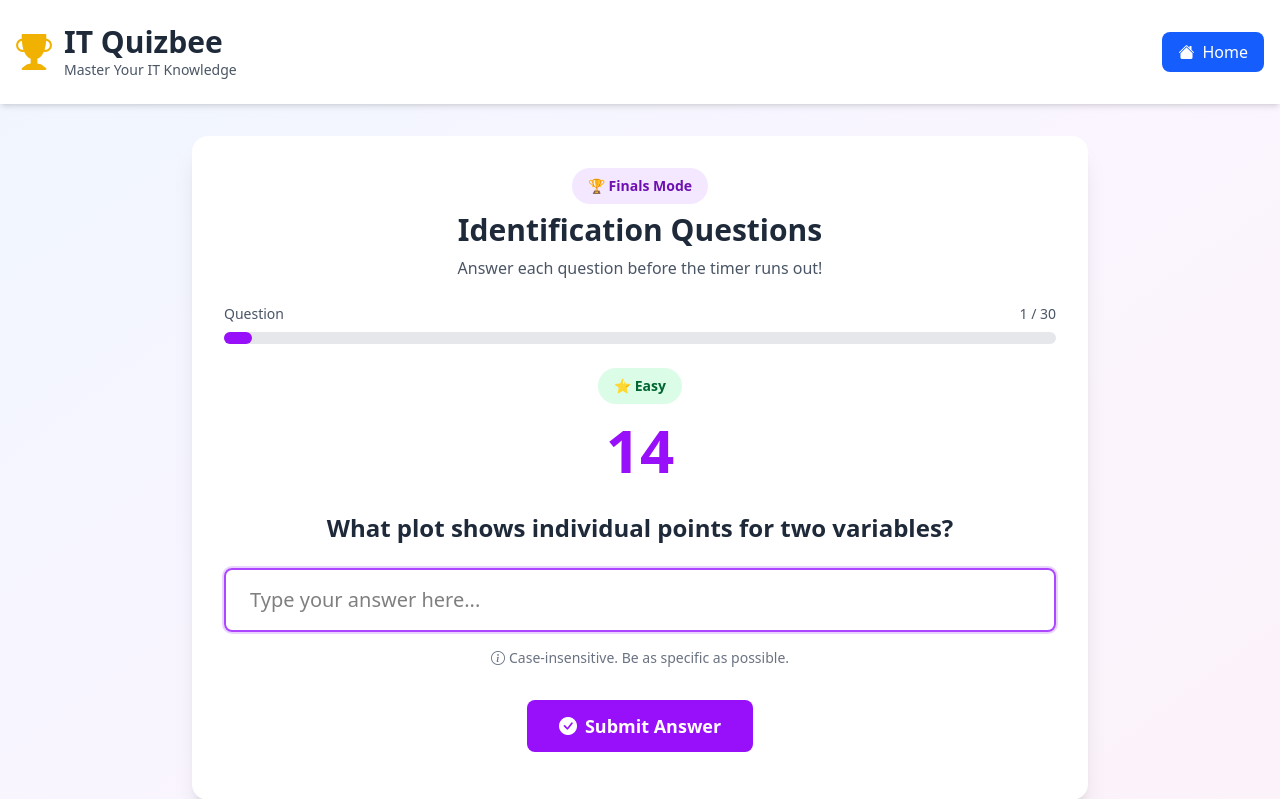
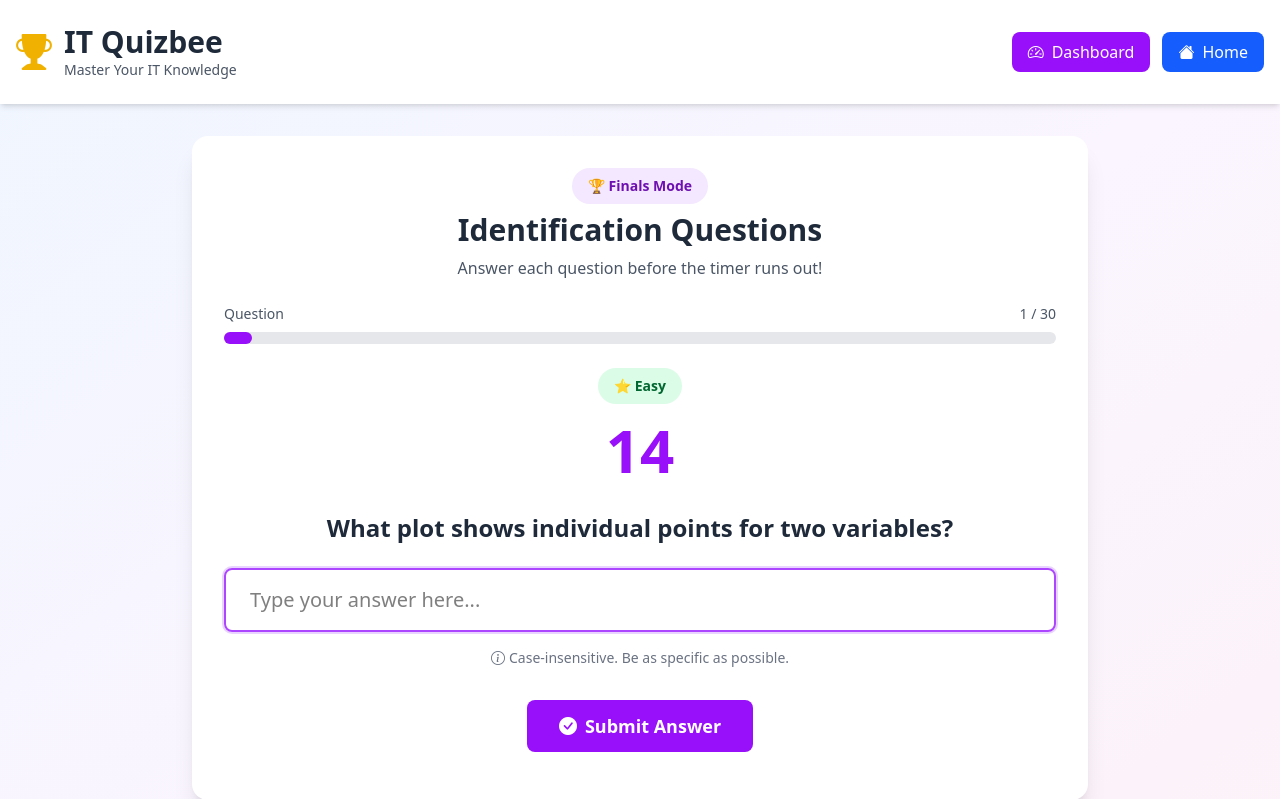
Before and after one commit to MACantara/IT-Quizbee, a Flask app: page /finals in a window 1280 px wide. Shown: the top 799 px of the page. Run offline with Flask 3, Linux system fonts and the light colour scheme; data comes from the database, SQL or seed files in the repository.

Commit message:
Enhance navigation in header by adding Admin Dashboard link and adjusting Home link visibility

```diff
--- a/templates/base.html
+++ b/templates/base.html
@@ -35,11 +35,24 @@
                         <p class="text-sm text-gray-600">Master Your IT Knowledge</p>
                     </div>
                 </a>
-                {% if request.endpoint != 'index' %}
-                <a href="{{ url_for('index') }}" class="px-4 py-2 bg-blue-600 text-white rounded-lg hover:bg-blue-700 transition">
-                    <i class="bi bi-house-fill mr-2"></i>Home
-                </a>
-                {% endif %}
+                <div class="flex items-center gap-3">
+                    {% if request.endpoint == 'admin_dashboard' %}
+                    <a href="{{ url_for('index') }}" class="px-4 py-2 bg-blue-600 text-white rounded-lg hover:bg-blue-700 transition">
+                        <i class="bi bi-house-fill mr-2"></i>Home
+                    </a>
+                    {% elif request.endpoint != 'index' %}
+                    <a href="{{ url_for('admin_dashboard') }}" class="px-4 py-2 bg-purple-600 text-white rounded-lg hover:bg-purple-700 transition" title="Admin Dashboard">
+                        <i class="bi bi-speedometer2 mr-2"></i>Dashboard
+                    </a>
+                    <a href="{{ url_for('index') }}" class="px-4 py-2 bg-blue-600 text-white rounded-lg hover:bg-blue-700 transition">
+                        <i class="bi bi-house-fill mr-2"></i>Home
+                    </a>
+                    {% else %}
+                    <a href="{{ url_for('admin_dashboard') }}" class="px-4 py-2 bg-purple-600 text-white rounded-lg hover:bg-purple-700 transition" title="Admin Dashboard">
+                        <i class="bi bi-speedometer2 mr-2"></i>Dashboard
+                    </a>
+                    {% endif %}
+                </div>
             </div>
         </div>
     </header>
```
